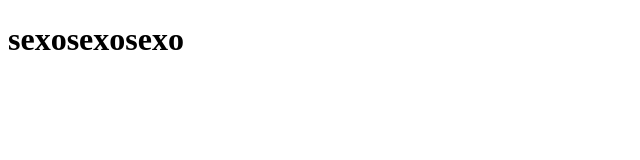
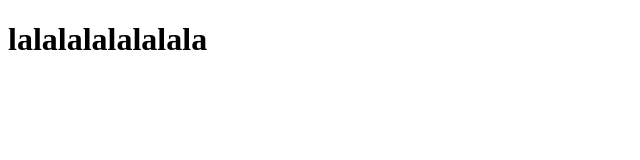
Before and after one commit to gabrielvalim0203/aula2611, a plain HTML site: page index.html in a window 1280 px wide. Shown: the whole page, without its empty margins (0-640 px from the left). Drawn offline with Linux system fonts and the light colour scheme.

Commit message:
terceiro de verdade

```diff
--- a/index.html
+++ b/index.html
@@ -6,7 +6,7 @@
     <title>Document</title>
 </head>
 <body>
-    <h1>sexosexosexo</h1>
+    <h1>lalalalalalalala</h1>
 
 </body>
 </html>
```
